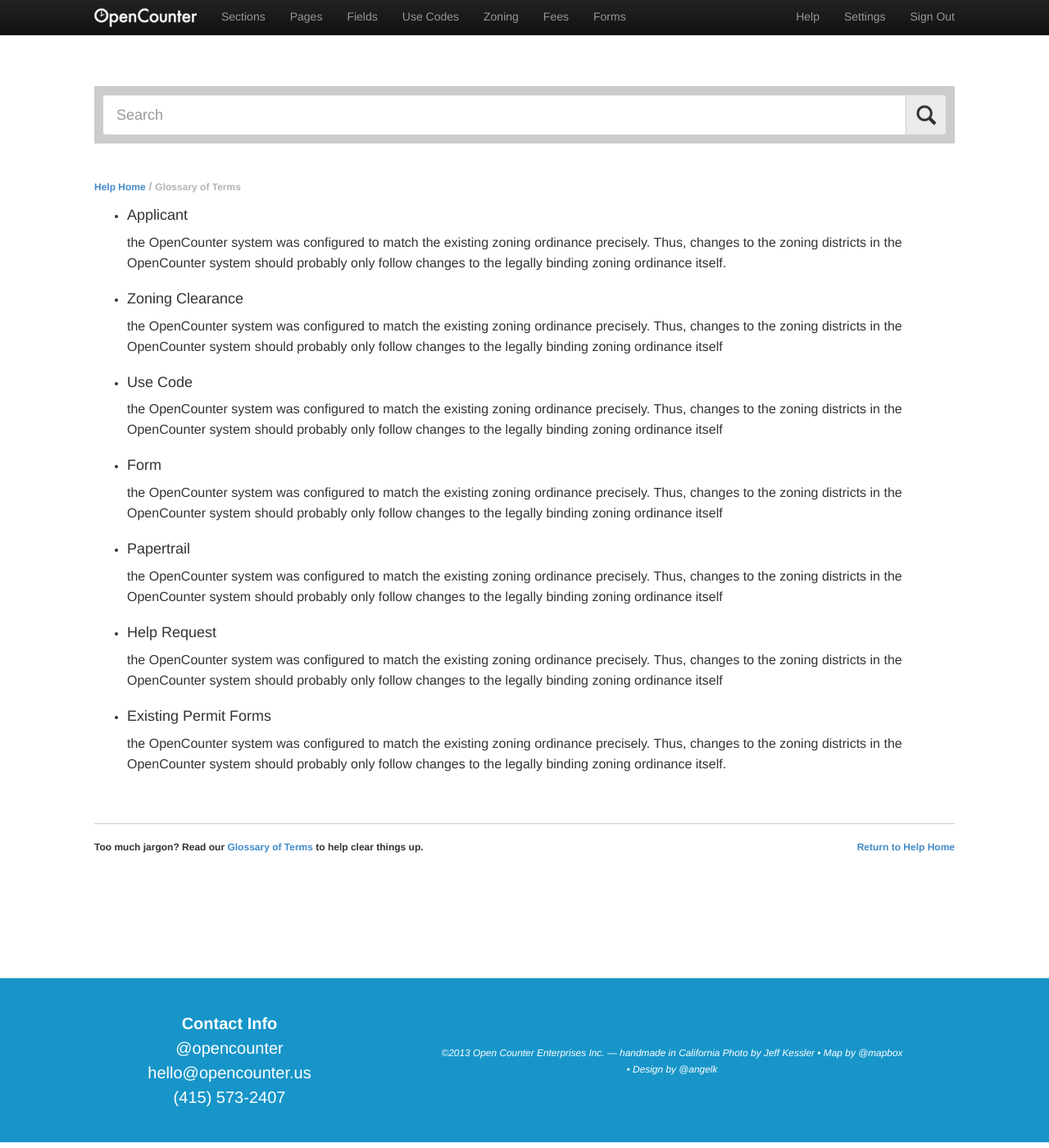
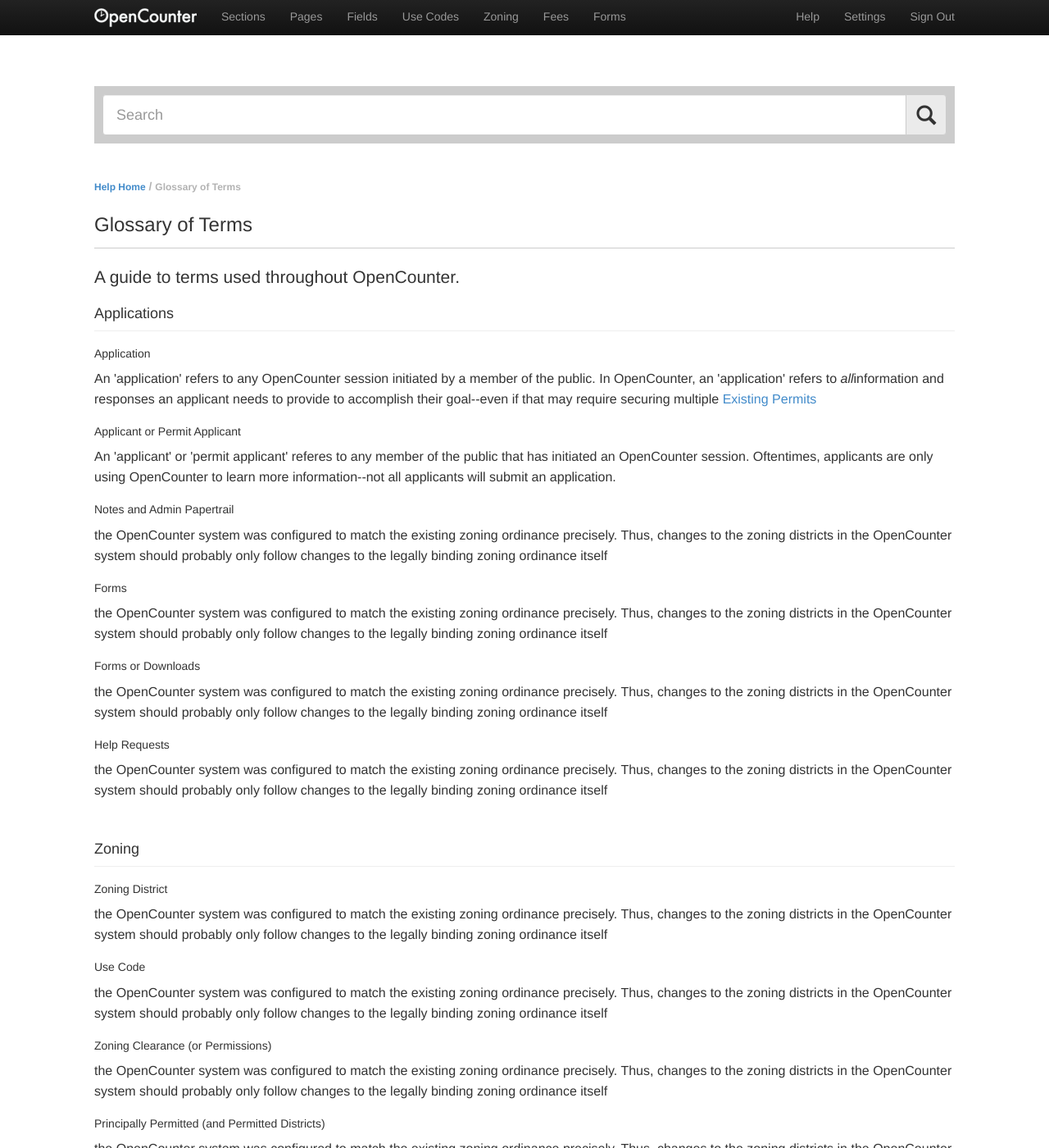
Before and after one commit to opencounter/helpdesk, a Jekyll site: the page built from glossary.html, in a window 1280 px wide and 1400 px high. Shown: the whole window at 82% size. Built offline with Jekyll 4.4.1, drawn with Linux system fonts in a browser that asks for light colours; nearby versions of some CDN libraries; Markdown is read by kramdown in place of the engine named in the settings; comment, search, counter and statistics services are not loaded; some of the changed text lies outside the part shown.

Commit message:
glossary styles

```diff
--- a/assets/css/docs.css
+++ b/assets/css/docs.css
@@ -1573,3 +1573,15 @@ h1[id] {
   font-size: 12px;
   display: inline-block;
 }
+
+.glossary-list {
+  list-style: none;
+  padding-left: 0px;
+  margin-bottom: 50px;
+}
+
+.glossary-list h4 {
+  border-bottom: 1px solid #eee;
+  padding-bottom: 10px;
+  margin: 10px 0px 20px 0px;
+}
--- a/glossary.html
+++ b/glossary.html
@@ -8,34 +8,124 @@ lead: ""
 base_url: "../"
 ---
 
+<h3>Glossary of Terms</h3>
 
-<ul>
+<p class="lead">A guide to terms used throughout OpenCounter.</p>
+
+<ul class="glossary-list">
+	<ul class="glossary-list">
+	<h4>Applications</h4>
 		<li>
-		<h4>Applicant</h4>
-		<p>the OpenCounter system was configured to match the existing zoning ordinance precisely. Thus, changes to the zoning districts in the OpenCounter system should probably only follow changes to the legally binding zoning ordinance itself.</p>
+			<h5>Application</h5>
+			<p>An 'application' refers to any OpenCounter session initiated by a member of the public. In OpenCounter, an 'application' refers to <em>all</em>information and responses an applicant needs to provide to accomplish their goal--even if that may require securing multiple <a>Existing Permits</a></p>
 		</li>
 		<li>
-		<h4>Zoning Clearance</h4>
+			<h5>Applicant or Permit Applicant</h5>
+			<p>An 'applicant' or 'permit applicant' referes to any member of the public that has initiated an OpenCounter session. Oftentimes, applicants are only using OpenCounter to learn more information--not all applicants will submit an application.</p>
+		</li>
+		<li>
+			<h5>Notes and Admin Papertrail</h5>
 			<p>the OpenCounter system was configured to match the existing zoning ordinance precisely. Thus, changes to the zoning districts in the OpenCounter system should probably only follow changes to the legally binding zoning ordinance itself</p>
 		</li>
 		<li>
-		<h4>Use Code</h4>
+			<h5>Forms</h5>
 			<p>the OpenCounter system was configured to match the existing zoning ordinance precisely. Thus, changes to the zoning districts in the OpenCounter system should probably only follow changes to the legally binding zoning ordinance itself</p>
 		</li>
 		<li>
-		<h4>Form</h4>
+			<h5>Forms or Downloads</h5>
 			<p>the OpenCounter system was configured to match the existing zoning ordinance precisely. Thus, changes to the zoning districts in the OpenCounter system should probably only follow changes to the legally binding zoning ordinance itself</p>
 		</li>
 		<li>
-		<h4>Papertrail</h4>
+			<h5>Help Requests</h5>
+			<p>the OpenCounter system was configured to match the existing zoning ordinance precisely. Thus, changes to the zoning districts in the OpenCounter system should probably only follow changes to the legally binding zoning ordinance itself</p>
+		</li>
+	</ul>
+	<ul class="glossary-list">
+	<h4>Zoning</h4>
+		<li>
+			<h5>Zoning District</h5>
 			<p>the OpenCounter system was configured to match the existing zoning ordinance precisely. Thus, changes to the zoning districts in the OpenCounter system should probably only follow changes to the legally binding zoning ordinance itself</p>
 		</li>
 		<li>
-		<h4>Help Request</h4>
+			<h5>Use Code</h5>
 			<p>the OpenCounter system was configured to match the existing zoning ordinance precisely. Thus, changes to the zoning districts in the OpenCounter system should probably only follow changes to the legally binding zoning ordinance itself</p>
 		</li>
 		<li>
-		<h4>Existing Permit Forms</h4>
-		<p>the OpenCounter system was configured to match the existing zoning ordinance precisely. Thus, changes to the zoning districts in the OpenCounter system should probably only follow changes to the legally binding zoning ordinance itself.</p>
+			<h5>Zoning Clearance (or Permissions)</h5>
+			<p>the OpenCounter system was configured to match the existing zoning ordinance precisely. Thus, changes to the zoning districts in the OpenCounter system should probably only follow changes to the legally binding zoning ordinance itself</p>
+		</li>
+		<li>
+			<h5>Principally Permitted (and Permitted Districts)</h5>
+			<p>the OpenCounter system was configured to match the existing zoning ordinance precisely. Thus, changes to the zoning districts in the OpenCounter system should probably only follow changes to the legally binding zoning ordinance itself</p>
+		</li>
+		<li>
+			<h5>Conditionally Permitted (and Conditional Districts)</h5>
+			<p>the OpenCounter system was configured to match the existing zoning ordinance precisely. Thus, changes to the zoning districts in the OpenCounter system should probably only follow changes to the legally binding zoning ordinance itself</p>
+		</li>
+		<li>
+			<h5>Prohibited (and Prohibited Districts)</h5>
+			<p>the OpenCounter system was configured to match the existing zoning ordinance precisely. Thus, changes to the zoning districts in the OpenCounter system should probably only follow changes to the legally binding zoning ordinance itself</p>
+		</li>
+		<li>
+			<h5>TUP, UP, MUP</h5>
+			<p>the OpenCounter system was configured to match the existing zoning ordinance precisely. Thus, changes to the zoning districts in the OpenCounter system should probably only follow changes to the legally binding zoning ordinance itself</p>
 		</li>
 	</ul>
+	<ul class="glossary-list">
+	<h4>Application Flows</h4>
+		<li>
+			<h5>Sections</h5>
+			<p>the OpenCounter system was configured to match the existing zoning ordinance precisely. Thus, changes to the zoning districts in the OpenCounter system should probably only follow changes to the legally binding zoning ordinance itself</p>
+		</li>
+		<li>
+			<h5>Pages</h5>
+			<p>the OpenCounter system was configured to match the existing zoning ordinance precisely. Thus, changes to the zoning districts in the OpenCounter system should probably only follow changes to the legally binding zoning ordinance itself</p>
+		</li>
+		<li>
+			<h5>Fields</h5>
+			<p>the OpenCounter system was configured to match the existing zoning ordinance precisely. Thus, changes to the zoning districts in the OpenCounter system should probably only follow changes to the legally binding zoning ordinance itself</p>
+		</li>
+		<li>
+			<h5>Visibility Rules</h5>
+			<p>the OpenCounter system was configured to match the existing zoning ordinance precisely. Thus, changes to the zoning districts in the OpenCounter system should probably only follow changes to the legally binding zoning ordinance itself</p>
+		</li>
+		<li>
+			<h5>Time / Cost Summary Sidebar</h5>
+			<p>the OpenCounter system was configured to match the existing zoning ordinance precisely. Thus, changes to the zoning districts in the OpenCounter system should probably only follow changes to the legally binding zoning ordinance itself</p>
+		</li>
+	</ul>
+	<ul class="glossary-list">
+	<h4>Fees</h4>
+		<li>
+			<h5>Base Cost</h5>
+			<p>the OpenCounter system was configured to match the existing zoning ordinance precisely. Thus, changes to the zoning districts in the OpenCounter system should probably only follow changes to the legally binding zoning ordinance itself</p>
+		</li>
+		<li>
+			<h5>Processing Time</h5>
+			<p>the OpenCounter system was configured to match the existing zoning ordinance precisely. Thus, changes to the zoning districts in the OpenCounter system should probably only follow changes to the legally binding zoning ordinance itself</p>
+		</li>
+		<li>
+			<h5>Recurrence (or Intervals)</h5>
+			<p>the OpenCounter system was configured to match the existing zoning ordinance precisely. Thus, changes to the zoning districts in the OpenCounter system should probably only follow changes to the legally binding zoning ordinance itself</p>
+		</li>
+		<li>
+			<h5>Rules</h5>
+			<p>the OpenCounter system was configured to match the existing zoning ordinance precisely. Thus, changes to the zoning districts in the OpenCounter system should probably only follow changes to the legally binding zoning ordinance itself</p>
+		</li>
+	</ul>
+	<ul class="glossary-list">
+	<h4>Users, Departments, and Notifications</h4>
+		<li>
+			<h5>User</h5>
+			<p>the OpenCounter system was configured to match the existing zoning ordinance precisely. Thus, changes to the zoning districts in the OpenCounter system should probably only follow changes to the legally binding zoning ordinance itself</p>
+		</li>
+		<li>
+			<h5>Department</h5>
+			<p>the OpenCounter system was configured to match the existing zoning ordinance precisely. Thus, changes to the zoning districts in the OpenCounter system should probably only follow changes to the legally binding zoning ordinance itself</p>
+		</li>
+		<li>
+			<h5>Metrics Report</h5>
+			<p>the OpenCounter system was configured to match the existing zoning ordinance precisely. Thus, changes to the zoning districts in the OpenCounter system should probably only follow changes to the legally binding zoning ordinance itself</p>
+		</li>
+	</ul>
+</ul>
```
Lines whose indentation alone changed are shown as unchanged.
